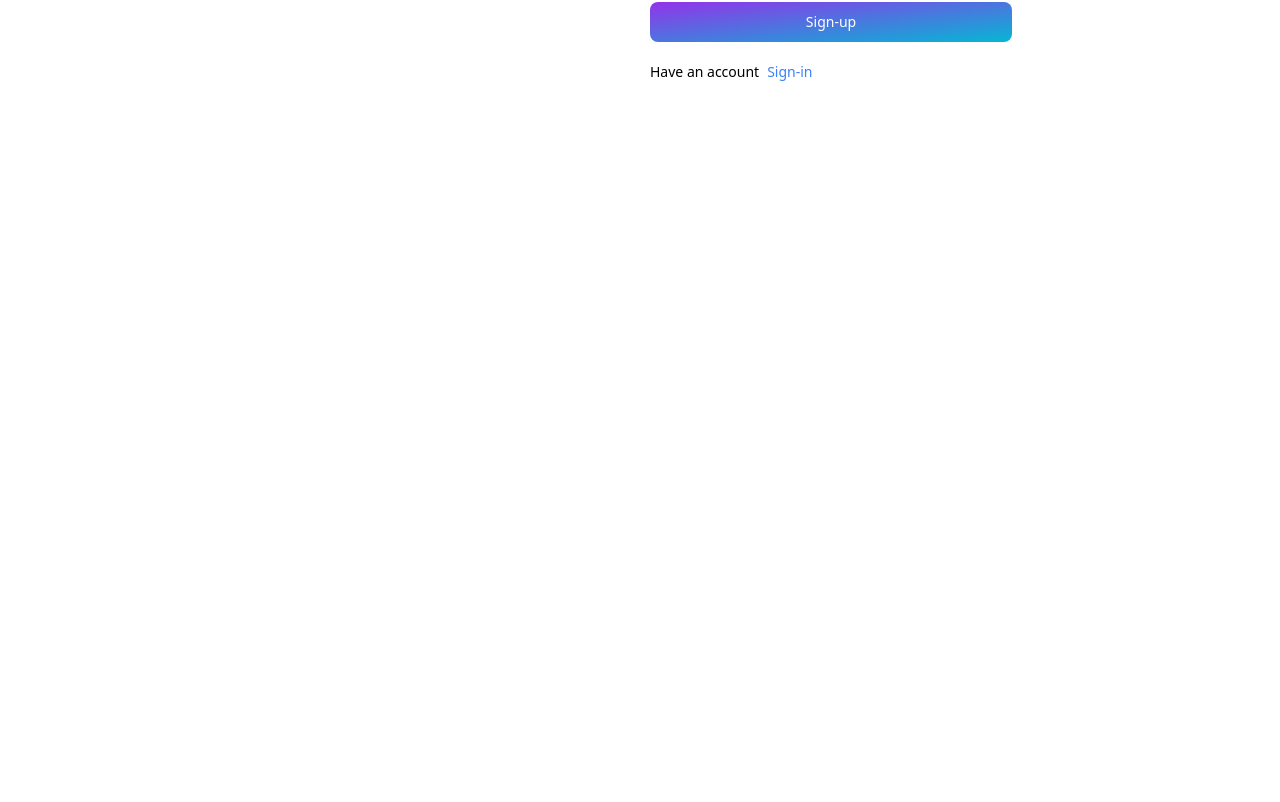
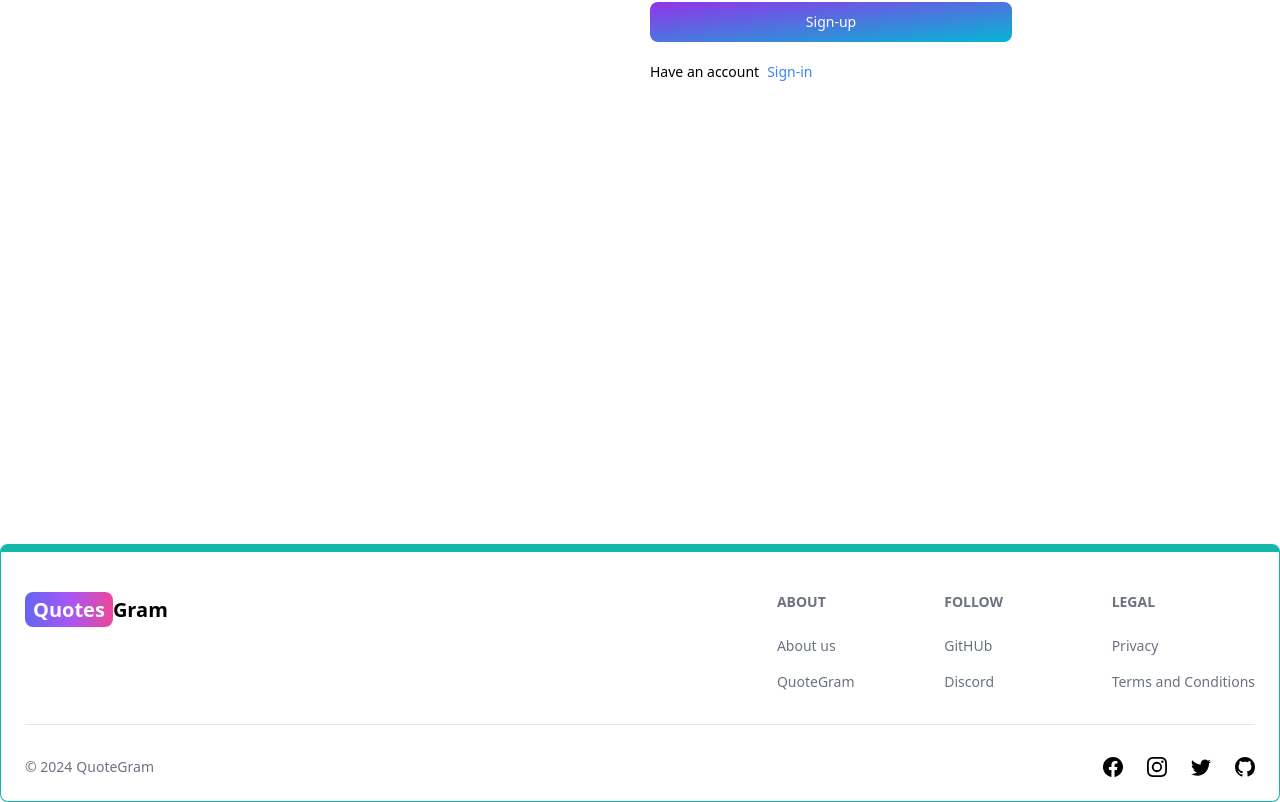
Before and after one commit to omEAGRAWAL/quote_mern_redux, a React (Vite) app in the folder client/: page /sign-up in a window 1280 px wide. Shown: the part 400-1202 px from the top of the page. Before the commit the page ends 944 px from the top, so only its background shows below. Built offline with nearby package versions, Linux system fonts and the light colour scheme.

Commit message:
created a footer component

```diff
--- a/client/src/App.jsx
+++ b/client/src/App.jsx
@@ -1,23 +1,27 @@
-import { BrowserRouter , Routes, Route } from 'react-router-dom'
-import Home from './pages/Home'
-import About from './pages/About'
-import Dashboard from './pages/DashBoard'
-import SignIn from './pages/SignIn'
-import SignUp from './pages/SignUp'
-import Header from './components/Header'
+import { BrowserRouter, Routes, Route } from "react-router-dom";
+import Home from "./pages/Home";
+import About from "./pages/About";
+import Dashboard from "./pages/DashBoard";
+import SignIn from "./pages/SignIn";
+import SignUp from "./pages/SignUp";
+import Header from "./components/Header";
+import Footer from "./components/FooterCom";
 function App() {
   return (
     <BrowserRouter>
       <Header />
       <Routes>
-      <Route path="/" element={<Home />}/>
+        <Route path="/" element={<Home />} />
+        <Route path="/Home" element={<Home />} />
         <Route path="/about" element={<About />} />
         <Route path="/dashboard" element={<Dashboard />} />
         <Route path="/sign-in" element={<SignIn />} />
         <Route path="/sign-up" element={<SignUp />} />
+
       </Routes>
-
-    </BrowserRouter>    )
+      <Footer />
+    </BrowserRouter>
+  );
 }
 
-export default App
+export default App;
--- /dev/null
+++ b/client/src/components/FooterCom.jsx
@@ -0,0 +1,98 @@
+import { Footer } from "flowbite-react";
+import { Link } from "react-router-dom";
+import { BsFacebook, BsInstagram, BsTwitter, BsGithub } from "react-icons/bs";
+export default function FooterCom() {
+  return (
+    <Footer container className=" border border-t-8 border-teal-500">
+      <div className=" w-full max-w-7xl mx-auto">
+        <div className=" grid w-full justify-between sm:flex md:grid-cols-1">
+          <div className=" mt-5 ">
+            <Link
+              to="/"
+              className="self-center whitespace-nowrap text-lg sm:text-xl font-semibold dark:text-white "
+            >
+              <span className="px-2 py-1 bg-gradient-to-r from-indigo-500 via-purple-500 to-pink-500 rounded-lg text-white">
+                Quotes
+              </span>
+              Gram
+            </Link>
+          </div>
+          <div className="grid grid-cols-2 gap-7  mt-4 sm:grid-cols-3 sm:gap-6">
+            <div>
+              <Footer.Title title="About" />
+              <Footer.LinkGroup col>
+                <Footer.Link
+                  href="******"
+                  target="_blank"
+                  rel="noopener noreferrer"
+                >
+                  About us
+                </Footer.Link>
+                <Footer.Link
+                  href="/about"
+                  target="_blank"
+                  rel="noopener noreferrer"
+                >
+                  QuoteGram
+                </Footer.Link>
+              </Footer.LinkGroup>
+            </div>
+
+            <div>
+              <Footer.Title title="Follow" />
+              <Footer.LinkGroup col>
+                <Footer.Link href="#" target="_blank" rel="noopener noreferrer">
+                  GitHUb
+                </Footer.Link>
+                <Footer.Link href="#" target="_blank" rel="noopener noreferrer">
+                  Discord
+                </Footer.Link>
+              </Footer.LinkGroup>
+            </div>
+
+            <div>
+              <Footer.Title title="Legal" />
+              <Footer.LinkGroup col>
+                <Footer.Link href="#" target="_blank" rel="noopener noreferrer">
+                  Privacy
+                </Footer.Link>
+                <Footer.Link href="#" target="_blank" rel="noopener noreferrer">
+                  Terms and Conditions
+                </Footer.Link>
+              </Footer.LinkGroup>
+            </div>
+          </div>
+        </div>
+        <Footer.Divider />
+        <div className=" w-full sm:flex sm:items-center sm:justify-between ">
+          <Footer.Copyright
+            href=""
+            by="QuoteGram"
+            year={new Date().getFullYear()}
+          />
+          <div className="flex gap-6 sm:mt-0 mt-4 sm:justify-center">
+            <Footer.Icon
+              href=""
+              icon={BsFacebook}
+              target="_blank"
+              rel="noopener noreferrer"
+            />
+            <Footer.Icon
+              href=""
+              icon={BsInstagram}
+              target="_blank"
+              rel="noopener noreferrer"
+            />
+            <Footer.Icon
+              href=""
+              icon={BsTwitter}
+              target="_blank"
+              rel="noopener noreferrer"
+            />
+            <Footer.Icon href="" icon={BsGithub} target="_blank" />
+          </div>
+        </div>
+      </div>
+    </Footer>
+  );
+}
--- a/client/src/components/Header.jsx
+++ b/client/src/components/Header.jsx
@@ -16,7 +16,7 @@
         Gram
       </Link>
 
-      <form >
+      <form>
         <TextInput
           type="text"
           placeholder="Search"
--- a/client/src/pages/SignUp.jsx
+++ b/client/src/pages/SignUp.jsx
@@ -55,7 +55,7 @@
           </p>
         </div>
 
-        <div className=" flex-1">
+        <div className=" flex-1 " >
           {/*right side*/}
           <form className="flex flex-col gap-4 " onSubmit={handleSubmit}>
             <div className="" onChange={eventHandler}>
@@ -67,7 +67,7 @@
               <TextInput type="email" placeholder="xyz@abc.com" id="email" />
             </div>
             <div className="" onChange={eventHandler}>
-              <Label value="your password" />
+              <Label value="your password"  />
               <TextInput type="password" placeholder="password" id="password" />
             </div>
             <Button
```
Lines whose indentation alone changed are shown as unchanged.
